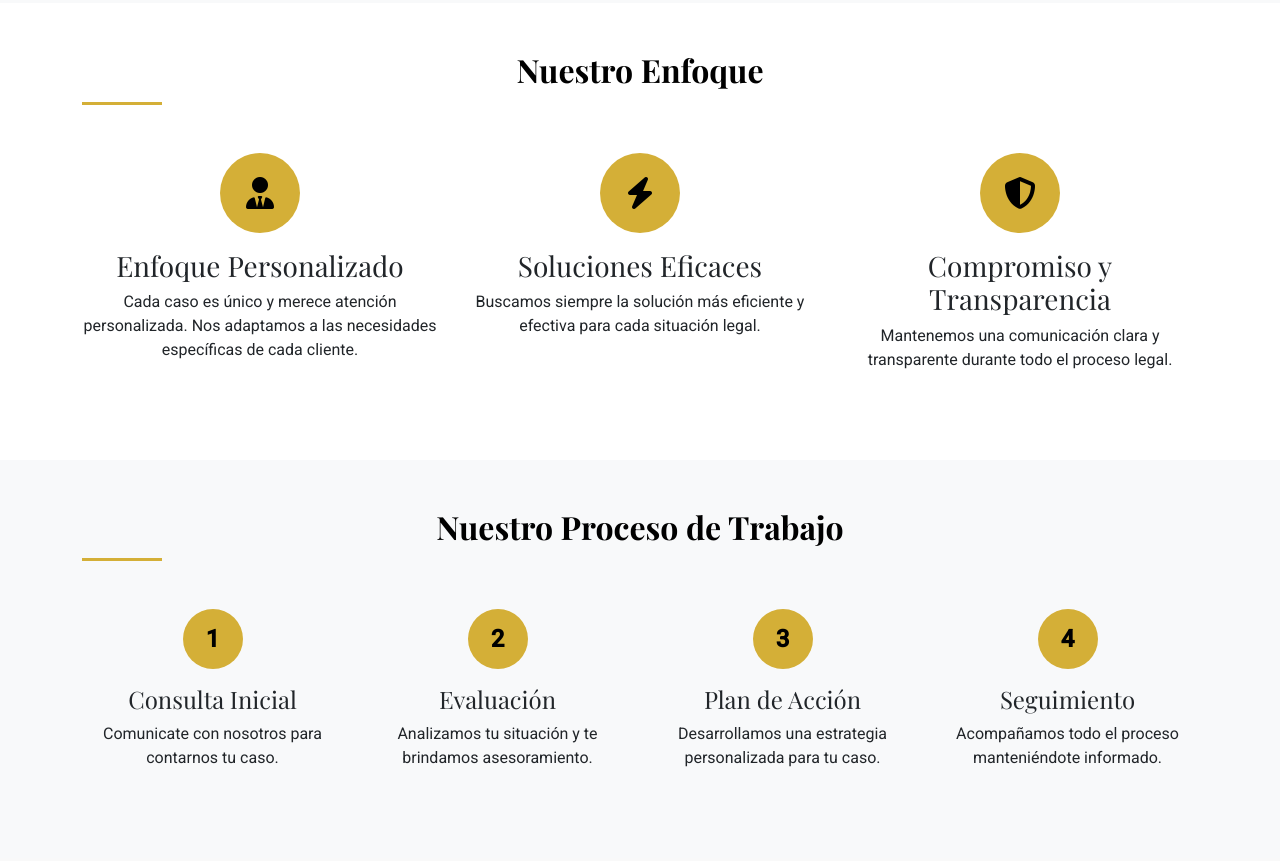
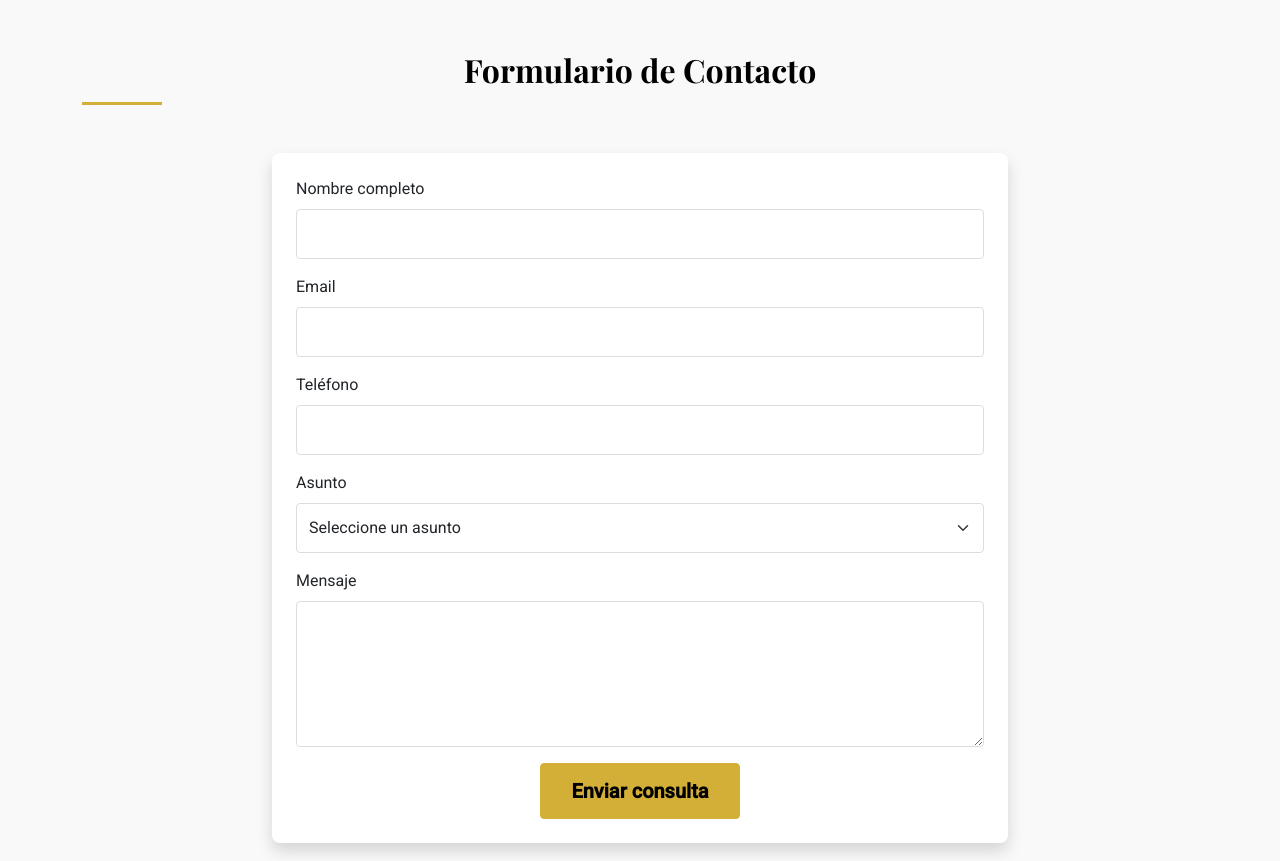
Before and after one commit to leandro1280/Estudio, a plain HTML site: page index.html in a window 1280 px wide. Shown: the part 2331-3192 px from the top of the page. Drawn offline with nearby package versions, Linux system fonts and the light colour scheme.

Commit message:
5to cambio

```diff
--- a/index.html
+++ b/index.html
@@ -183,78 +183,9 @@
         </div>
     </section>
 
-    <!-- Enfoque Section -->
-    <section id="enfoque" class="py-5">
-        <div class="container">
-            <h2 class="section-title text-center mb-5">Nuestro Enfoque</h2>
-            <div class="row">
-                <div class="col-md-4 mb-4">
-                    <div class="text-center">
-                        <div class="enfoque-icon mb-3">
-                            <i class="fas fa-user-tie"></i>
-                        </div>
-                        <h3>Enfoque Personalizado</h3>
-                        <p>Cada caso es único y merece atención personalizada. Nos adaptamos a las necesidades específicas de cada cliente.</p>
-                    </div>
-                </div>
-                <div class="col-md-4 mb-4">
-                    <div class="text-center">
-                        <div class="enfoque-icon mb-3">
-                            <i class="fas fa-bolt"></i>
-                        </div>
-                        <h3>Soluciones Eficaces</h3>
-                        <p>Buscamos siempre la solución más eficiente y efectiva para cada situación legal.</p>
-                    </div>
-                </div>
-                <div class="col-md-4 mb-4">
-                    <div class="text-center">
-                        <div class="enfoque-icon mb-3">
-                            <i class="fas fa-shield-alt"></i>
-                        </div>
-                        <h3>Compromiso y Transparencia</h3>
-                        <p>Mantenemos una comunicación clara y transparente durante todo el proceso legal.</p>
-                    </div>
-                </div>
-            </div>
-        </div>
-    </section>
 
-    <!-- Proceso Section -->
-    <section class="py-5 bg-light">
-        <div class="container">
-            <h2 class="section-title text-center mb-5">Nuestro Proceso de Trabajo</h2>
-            <div class="row">
-                <div class="col-md-3 mb-4">
-                    <div class="text-center">
-                        <div class="proceso-paso mb-3">1</div>
-                        <h4>Consulta Inicial</h4>
-                        <p>Comunicate con nosotros para contarnos tu caso.</p>
-                    </div>
-                </div>
-                <div class="col-md-3 mb-4">
-                    <div class="text-center">
-                        <div class="proceso-paso mb-3">2</div>
-                        <h4>Evaluación</h4>
-                        <p>Analizamos tu situación y te brindamos asesoramiento.</p>
-                    </div>
-                </div>
-                <div class="col-md-3 mb-4">
-                    <div class="text-center">
-                        <div class="proceso-paso mb-3">3</div>
-                        <h4>Plan de Acción</h4>
-                        <p>Desarrollamos una estrategia personalizada para tu caso.</p>
-                    </div>
-                </div>
-                <div class="col-md-3 mb-4">
-                    <div class="text-center">
-                        <div class="proceso-paso mb-3">4</div>
-                        <h4>Seguimiento</h4>
-                        <p>Acompañamos todo el proceso manteniéndote informado.</p>
-                    </div>
-                </div>
-            </div>
-        </div>
-    </section>
+
+
 
     <!-- Contacto Section -->
     <section id="contacto" class="py-5">
```
